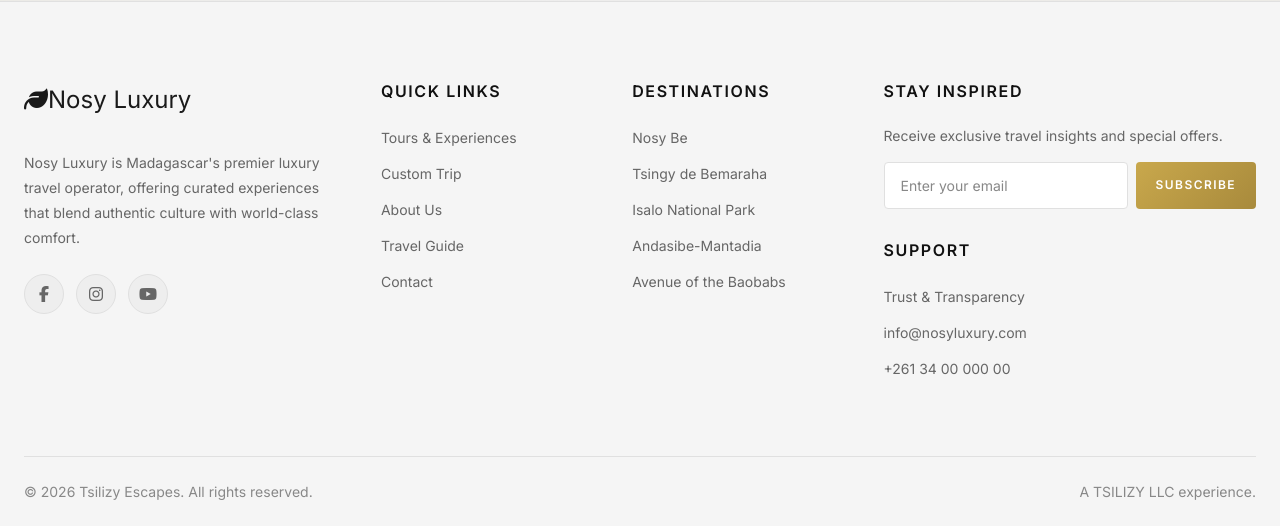
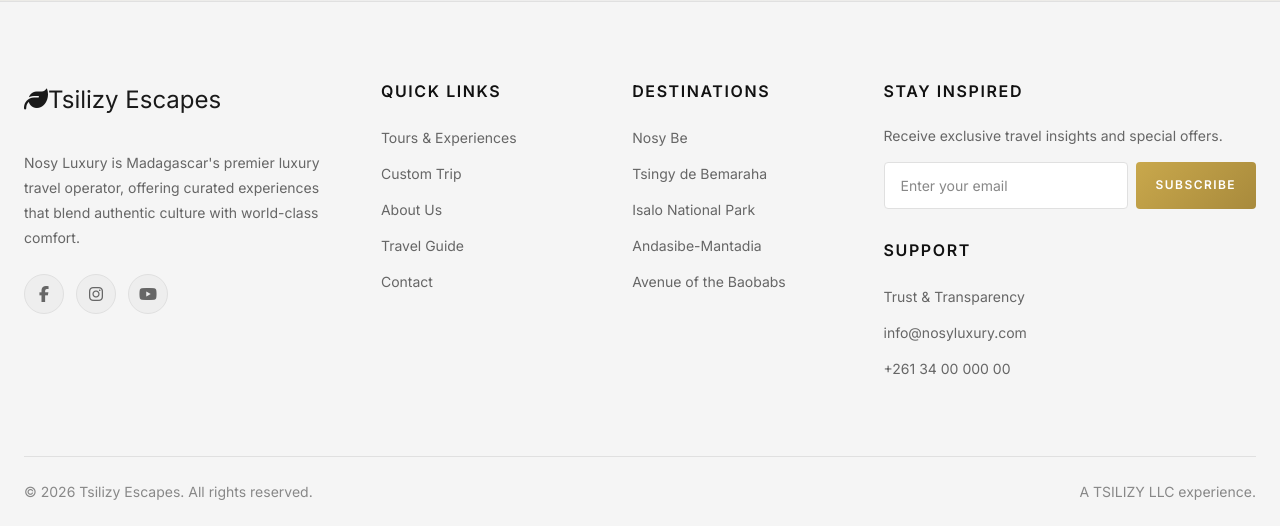
Before and after one commit to tsilizydan/tllc2026-nosyluxiry, a PHP site: page / in a window 1280 px wide. Shown: the part 5705-6231 px from the top of the page. Run offline with PHP 8.4, Linux system fonts and the light colour scheme; data comes from the database, SQL or seed files in the repository; some libraries are stand-ins or nearby versions; some web fonts are replaced.

Commit message:
Update footer.php

```diff
--- a/views/partials/footer.php
+++ b/views/partials/footer.php
@@ -7,7 +7,7 @@
                 <div class="footer-brand">
                     <a href="<?= url('/') ?>" class="navbar-brand">
                         <div class="brand-icon"><i class="fas fa-leaf"></i></div>
-                        <span>Nosy Luxury</span>
+                        <span>Tsilizy Escapes</span>
                     </a>
                 </div>
                 <p class="footer-about"><?= __('footer.about') ?></p>
```
